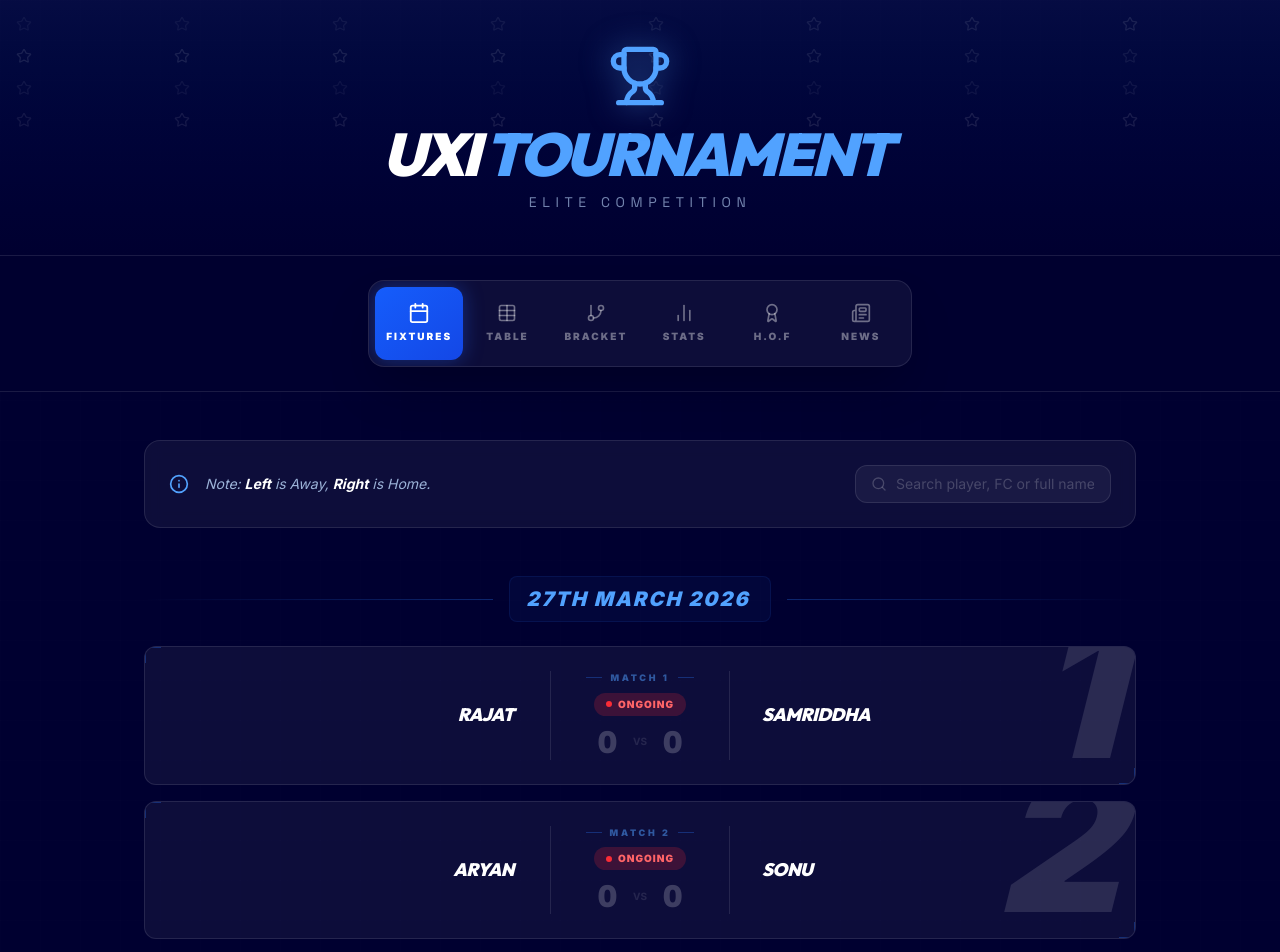
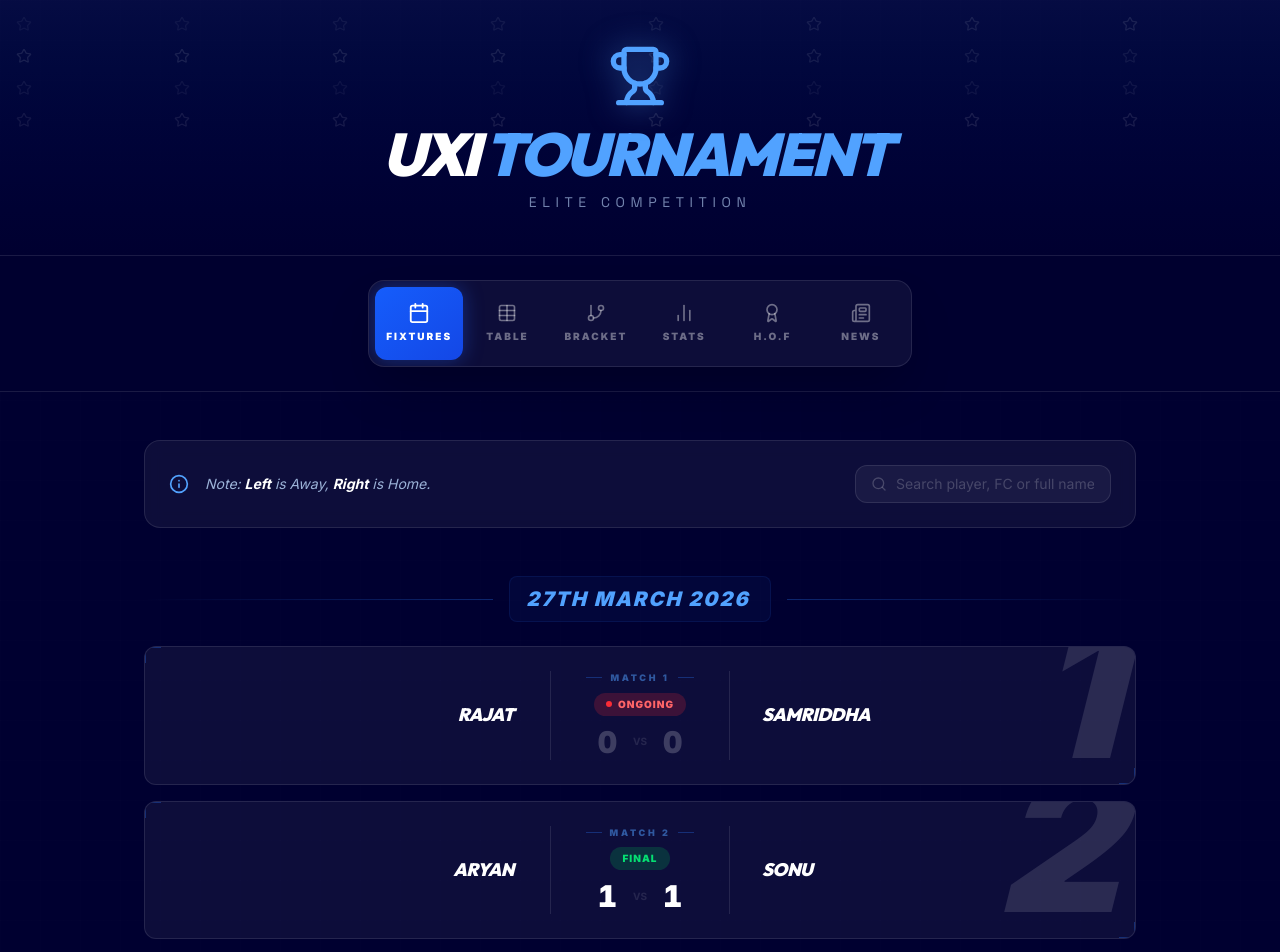
Before and after one commit to barnikbhai2007/uxl, a React (Vite) app: page / in a window 1280 px wide. Shown: the top 952 px of the page. Built offline with nearby package versions, Linux system fonts and the light colour scheme.

Commit message:
feat: Add SONU vs ARYAN match data and news
Includes simulated match statistics and a corresponding news entry for the SONU vs ARYAN fixture, ensuring comprehensive tournament data representation.

```diff
--- a/src/App.tsx
+++ b/src/App.tsx
@@ -51,6 +51,12 @@ const getMatchesFromSchedule = (teams: Team[]): Match[] => {
         awayScorers = [{ playerName: 'Garrincha', goals: 1 }, { playerName: 'Dembélé', goals: 1 }, { playerName: 'Raphinha', goals: 1 }];
         homeStats = { shots: 3, shotsOnTarget: 3, possession: 47, passAccuracy: 81, fouls: 0, offsides: 0 };
         awayStats = { shots: 5, shotsOnTarget: 5, possession: 53, passAccuracy: 78, fouls: 1, offsides: 0 };
+      } else if (sm.home === "SONU" && sm.away === "ARYAN") {
+        homeScore = 1; awayScore = 1; status = 'finished';
+        homeScorers = [{ playerName: 'C. Ronaldo', goals: 1 }];
+        awayScorers = [{ playerName: 'Messi', goals: 1 }];
+        homeStats = { shots: 2, shotsOnTarget: 2, possession: 53, passAccuracy: 88, fouls: 1, offsides: 1 };
+        awayStats = { shots: 3, shotsOnTarget: 3, possession: 47, passAccuracy: 75, fouls: 0, offsides: 0 };
       }
     }
 
@@ -162,6 +168,13 @@ const calculateStats = (teams: Team[], matches: Match[]): PlayerGoalStats[] => {
 
 const NEWS_POSTS = [
   {
+    id: 9,
+    title: "ARYAN AND SONU SHARE POINTS",
+    excerpt: "A tactical battle between Aryan Sarkar and Sonu Mandal ends in a 1-1 draw, with Messi and Ronaldo both finding the net.",
+    date: "27th March 2026",
+    category: "MATCH REPORT"
+  },
+  {
     id: 8,
     title: "AYUSH EDGES PRITAM IN THRILLER",
     excerpt: "Ayush Saha secures a hard-fought 3-2 victory over Pritam Ghosh in the first high-scoring match of the tournament.",
@@ -170,8 +183,8 @@ const NEWS_POSTS = [
   },
   {
     id: 4,
-    title: "MATCHDAY 1: 5/16 COMPLETED",
-    excerpt: "The tournament is in full swing with 5 matches completed. 11 more high-stakes fixtures remain for today.",
+    title: "MATCHDAY 1: 6/12 COMPLETED",
+    excerpt: "The tournament is in full swing with 6 matches completed. 6 more high-stakes fixtures remain for today.",
     date: "27th March 2026",
     category: "TOURNAMENT STATUS"
   },
```
